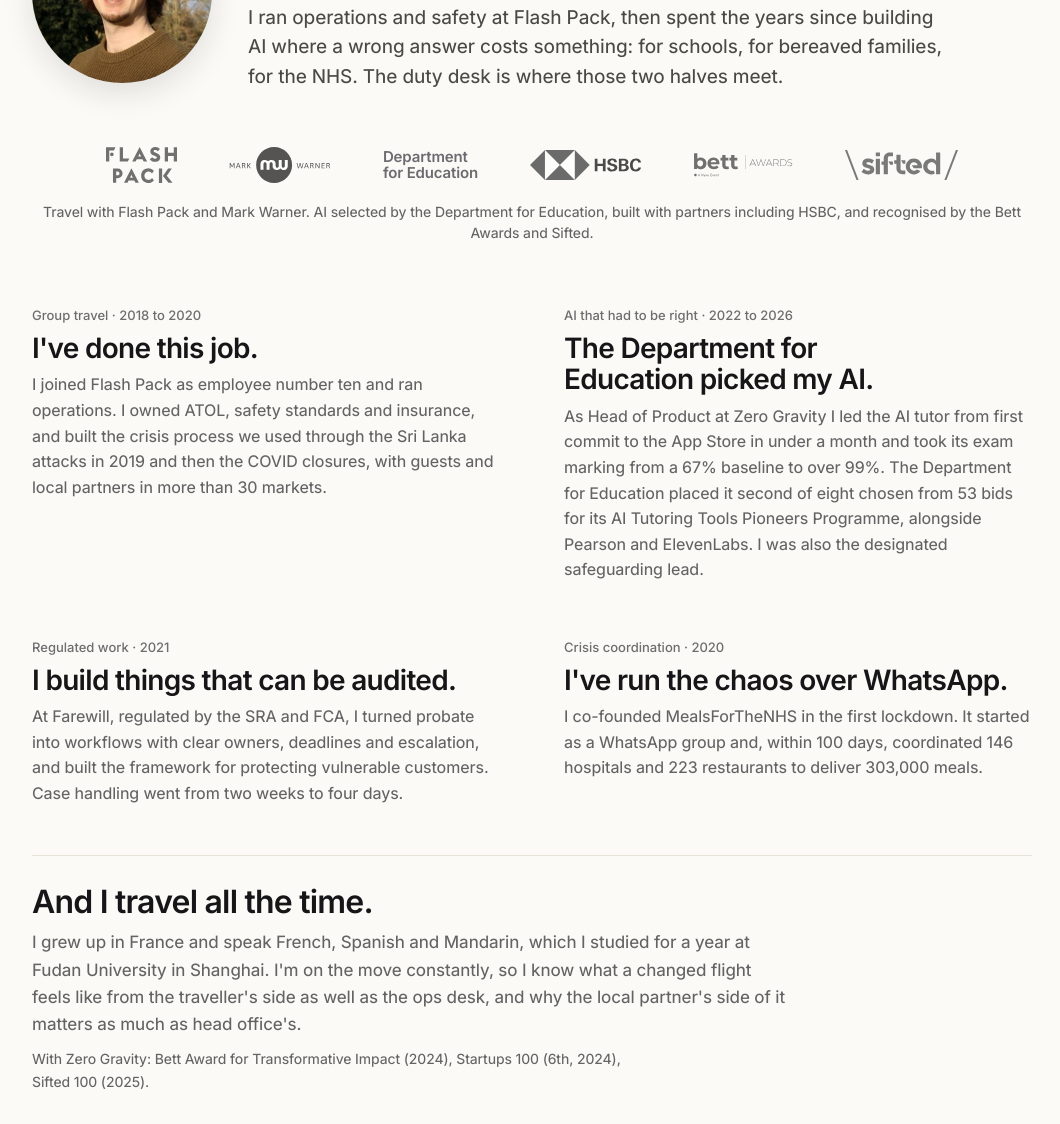
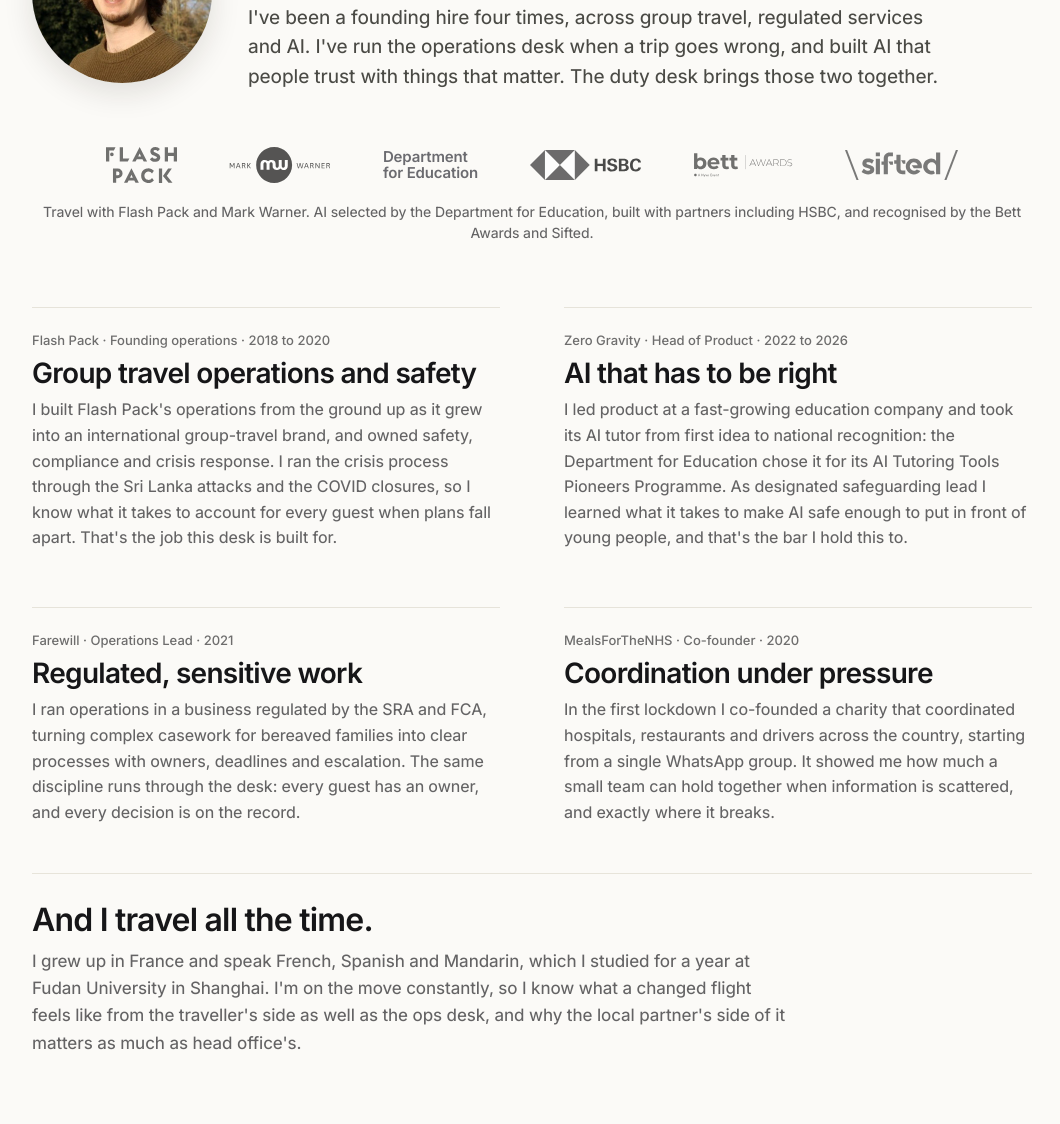
Before and after one commit to ElliotJLT/duty-desk, a plain HTML site: page about.html in a window 1280 px wide. Shown: the part 229-1353 px from the top of the page, without its empty margins (108-1168 px from the left). Drawn offline with Linux system fonts and the light colour scheme.

Commit message:
Update the site

```diff
--- a/about.html
+++ b/about.html
@@ -27,7 +27,7 @@
   <div>
     <p class="kicker">Who's building this</p>
     <h1>Hi, I'm <em>Elliot.</em></h1>
-    <p class="lede">I ran operations and safety at Flash Pack, then spent the years since building AI where a wrong answer costs something: for schools, for bereaved families, for the NHS. The duty desk is where those two halves meet.</p>
+    <p class="lede">I've been a founding hire four times, across group travel, regulated services and AI. I've run the operations desk when a trip goes wrong, and built AI that people trust with things that matter. The duty desk brings those two together.</p>
   </div>
 </header>
 
@@ -45,31 +45,30 @@
 
 <section class="creds">
   <article>
-    <p class="kicker">Group travel · 2018 to 2020</p>
-    <h2>I've done this job.</h2>
-    <p>I joined Flash Pack as employee number ten and ran operations. I owned ATOL, safety standards and insurance, and built the crisis process we used through the Sri Lanka attacks in 2019 and then the COVID closures, with guests and local partners in more than 30 markets.</p>
+    <p class="kicker">Flash Pack · Founding operations · 2018 to 2020</p>
+    <h2>Group travel operations and safety</h2>
+    <p>I built Flash Pack's operations from the ground up as it grew into an international group-travel brand, and owned safety, compliance and crisis response. I ran the crisis process through the Sri Lanka attacks and the COVID closures, so I know what it takes to account for every guest when plans fall apart. That's the job this desk is built for.</p>
   </article>
   <article>
-    <p class="kicker">AI that had to be right · 2022 to 2026</p>
-    <h2>The Department for Education picked my AI.</h2>
-    <p>As Head of Product at Zero Gravity I led the AI tutor from first commit to the App Store in under a month and took its exam marking from a 67% baseline to over 99%. The Department for Education placed it second of eight chosen from 53 bids for its AI Tutoring Tools Pioneers Programme, alongside Pearson and ElevenLabs. I was also the designated safeguarding lead.</p>
+    <p class="kicker">Zero Gravity · Head of Product · 2022 to 2026</p>
+    <h2>AI that has to be right</h2>
+    <p>I led product at a fast-growing education company and took its AI tutor from first idea to national recognition: the Department for Education chose it for its AI Tutoring Tools Pioneers Programme. As designated safeguarding lead I learned what it takes to make AI safe enough to put in front of young people, and that's the bar I hold this to.</p>
   </article>
   <article>
-    <p class="kicker">Regulated work · 2021</p>
-    <h2>I build things that can be audited.</h2>
-    <p>At Farewill, regulated by the SRA and FCA, I turned probate into workflows with clear owners, deadlines and escalation, and built the framework for protecting vulnerable customers. Case handling went from two weeks to four days.</p>
+    <p class="kicker">Farewill · Operations Lead · 2021</p>
+    <h2>Regulated, sensitive work</h2>
+    <p>I ran operations in a business regulated by the SRA and FCA, turning complex casework for bereaved families into clear processes with owners, deadlines and escalation. The same discipline runs through the desk: every guest has an owner, and every decision is on the record.</p>
   </article>
   <article>
-    <p class="kicker">Crisis coordination · 2020</p>
-    <h2>I've run the chaos over WhatsApp.</h2>
-    <p>I co-founded MealsForTheNHS in the first lockdown. It started as a WhatsApp group and, within 100 days, coordinated 146 hospitals and 223 restaurants to deliver 303,000 meals.</p>
+    <p class="kicker">MealsForTheNHS · Co-founder · 2020</p>
+    <h2>Coordination under pressure</h2>
+    <p>In the first lockdown I co-founded a charity that coordinated hospitals, restaurants and drivers across the country, starting from a single WhatsApp group. It showed me how much a small team can hold together when information is scattered, and exactly where it breaks.</p>
   </article>
 </section>
 
 <section class="travel">
   <h2>And I travel all the time.</h2>
   <p>I grew up in France and speak French, Spanish and Mandarin, which I studied for a year at Fudan University in Shanghai. I'm on the move constantly, so I know what a changed flight feels like from the traveller's side as well as the ops desk, and why the local partner's side of it matters as much as head office's.</p>
-  <p class="small">With Zero Gravity: Bett Award for Transformative Impact (2024), Startups 100 (6th, 2024), Sifted 100 (2025).</p>
 </section>
 
 <section class="talk-band" id="talk">
--- a/type.css
+++ b/type.css
@@ -72,3 +72,11 @@
 *{font-family:var(--sans)}
 .intro h1{font-size:clamp(40px,5.4vw,68px)!important}
 .intro h1 em{color:rgba(22,22,24,.5)!important}
+
+/* Visual separation: each section sits on a hairline with generous space. */
+.jobs,.demo-head,.trust,.start,.faq,.me{border-top:1px solid #E6E3DA;padding-top:72px}
+.jobs{margin-top:64px}
+.byline{margin:96px auto 0;max-width:1100px;border-top:1px solid #E6E3DA;padding-top:48px}
+.demo-head{border-top:0;padding-top:0;margin-top:20px!important}
+.trust,.start,.faq,.me{margin-top:96px!important}
+.creds article{border-top:1px solid #E6E3DA;padding-top:24px}
```
Also changed, not shown: index.html (+2 -1 lines).
